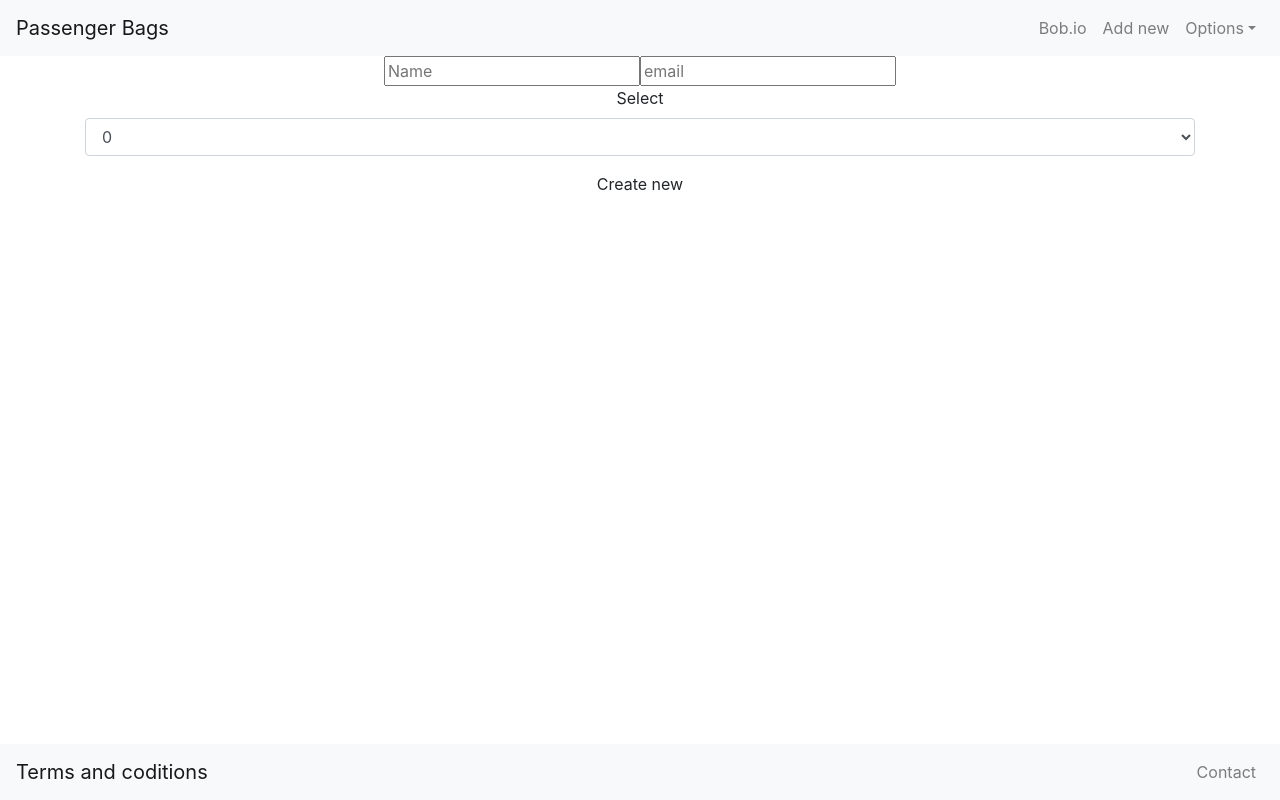
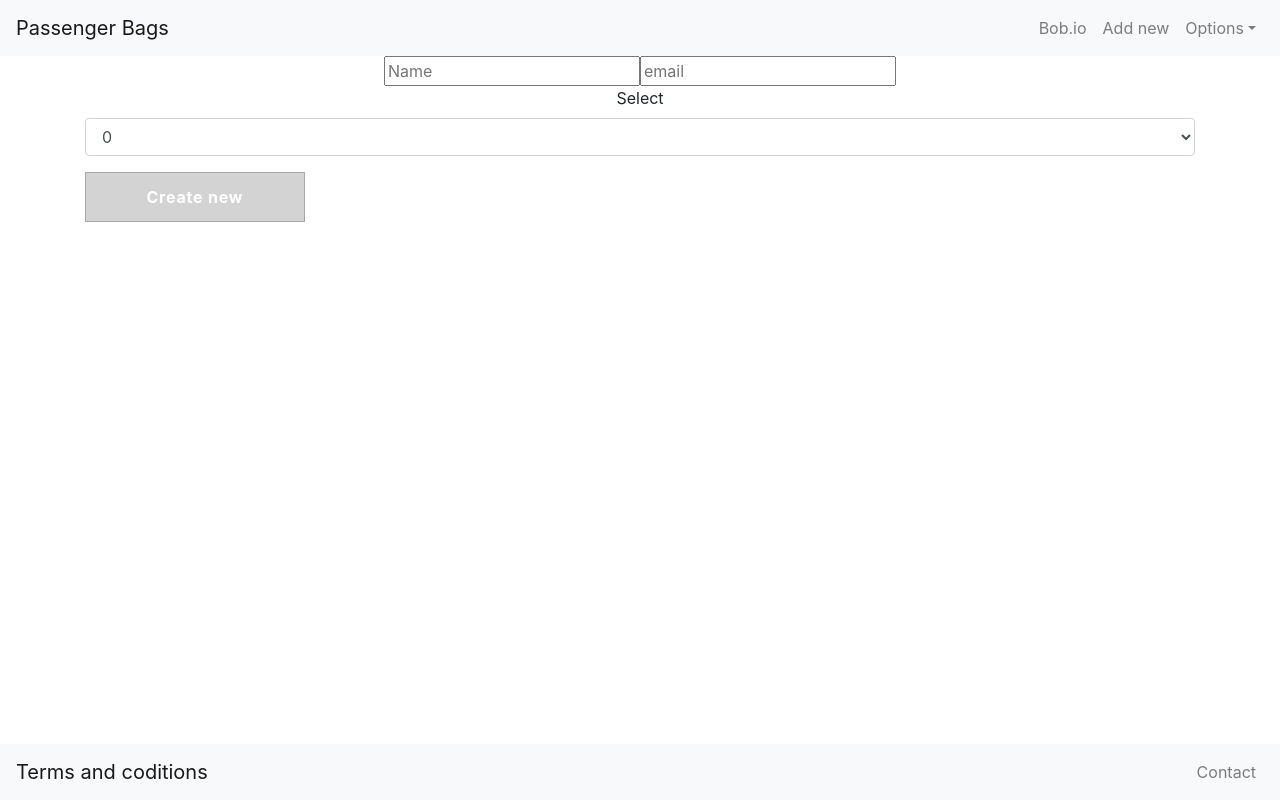
Before and after one commit to jesuarva/back-tracker, a React (Create React App) app in the folder frontend/frontend2/: page /new in a window 1280 px wide. Built offline with nearby package versions, Linux system fonts and the light colour scheme; no server answers.

Commit message:
VALIDATE Button.js - is active only if field-input are valid

```diff
--- /dev/null
+++ b/frontend/frontend2/src/components/NewEntry/Button/Button.css
@@ -0,0 +1,17 @@
+.custom-button {
+  color: white;
+  background-color: darkgreen;
+  max-width: 219.68px;
+  height: 50px;
+  margin-bottom: 1.2rem;
+  border: 1.5px solid darkgray;
+  line-height: 3rem;
+  letter-spacing: 0.05rem;
+  font-weight: bold;
+  text-decoration: none;
+  cursor: pointer;
+}
+
+.no-valid {
+  background-color: lightgrey;
+}
--- a/frontend/frontend2/src/components/NewEntry/Button/Button.js
+++ b/frontend/frontend2/src/components/NewEntry/Button/Button.js
@@ -1,10 +1,19 @@
 import React from 'react';
 import PropTypes from 'prop-types';
+import './Button.css';
 
-const Button = ({ text, data, handleClick }) => {
+const Button = ({ text, data, handleClick, buttonActive }) => {
   // const {text} = props;
+  const clickHandler = buttonActive
+    ? handleClick
+    : () => console.log('Fields are no valid');
+
+  const classes = buttonActive
+    ? 'text-center custom-button'
+    : 'text-center custom-button no-valid';
+
   return (
-    <div className="text-center custom-button" onClick={handleClick}>
+    <div className={classes} onClick={clickHandler}>
       {text}
     </div>
   );
--- a/frontend/frontend2/src/components/NewEntry/NewEntry.js
+++ b/frontend/frontend2/src/components/NewEntry/NewEntry.js
@@ -17,6 +17,7 @@ class NewEntry extends Component {
         name: '', // '' || valid' || 'no-valid'
         email: '', // '' || valid' || 'no-valid'
       },
+      butonActive: false,
     };
     this.handleClick = this.handleClick.bind(this);
     this.handleChange = this.handleChange.bind(this);
@@ -39,7 +40,12 @@ class NewEntry extends Component {
 
     const newClasses = { ...this.state.classes, [id]: validationClass };
 
-    this.setState({ [id]: value, classes: newClasses });
+    const buttonActive =
+      newClasses.name === 'valid' && newClasses.email === 'valid'
+        ? true
+        : false;
+
+    this.setState({ [id]: value, classes: newClasses, buttonActive });
   }
 
   validateInput(field, value) {
@@ -52,7 +58,7 @@ class NewEntry extends Component {
   }
 
   render() {
-    const { name, email, classes } = this.state;
+    const { name, email, classes, buttonActive } = this.state;
 
     return (
       <div className="container">
@@ -62,6 +68,7 @@ class NewEntry extends Component {
           <Button
             text="Create new"
             data={this.state}
+            buttonActive={buttonActive}
             handleClick={this.handleClick}
           />
         </Form>
```
